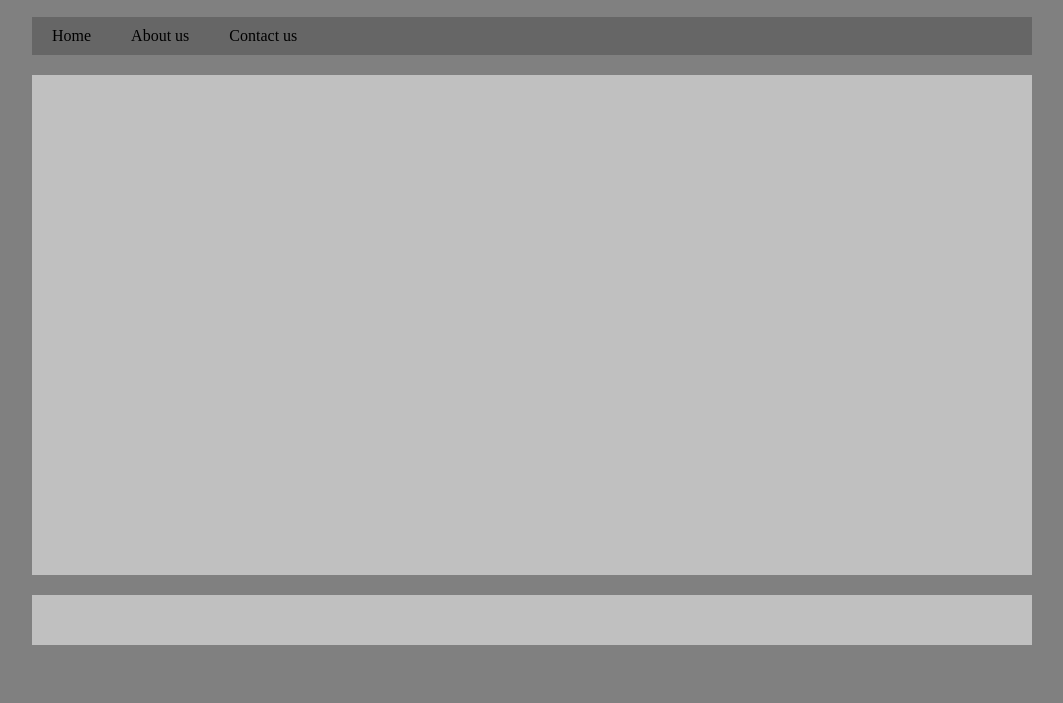
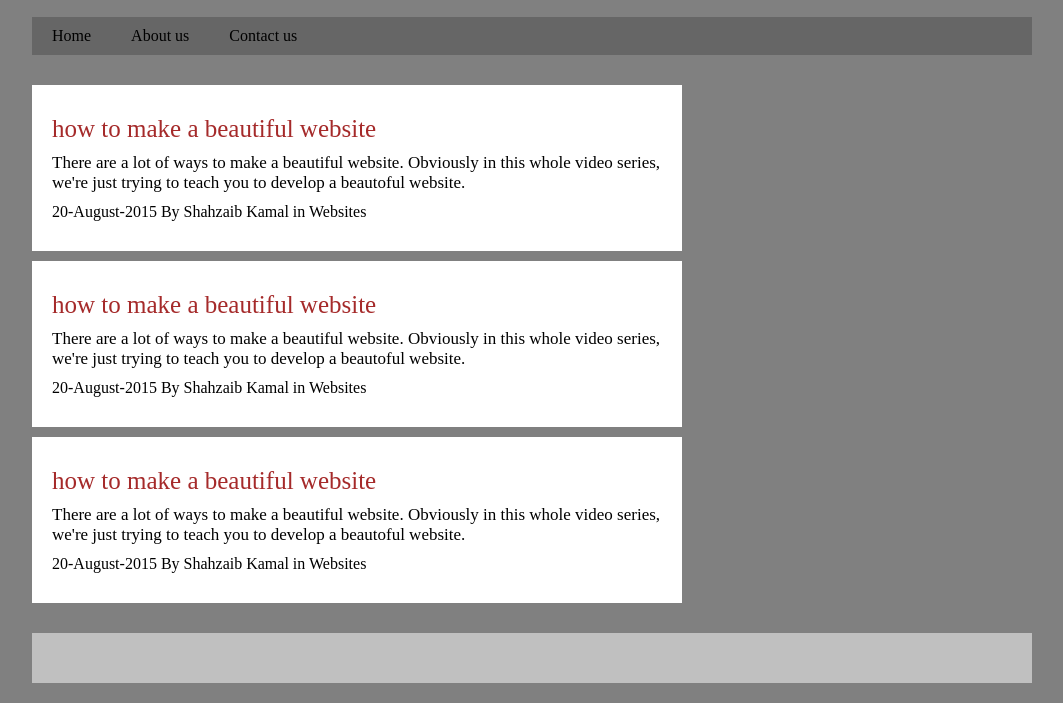
Before and after one commit to destino92/html5-css3-project, a plain HTML site: page index.html in a window 1280 px wide. Shown: the part 100-803 px from the top of the page, without its empty margins (108-1171 px from the left). Drawn offline with Linux system fonts and the light colour scheme.

Commit message:
feat: created article area.

```diff
--- a/index.html
+++ b/index.html
@@ -18,15 +18,36 @@
 			</nav>
 			<main>
 				<section id="sec1">
-					<article></article>
-					<article></article>
-					<article></article>
+					<article>
+						<div class="title">how to make a beautiful website</div>
+						<div class="description">
+							<p>There are a lot of ways to make a beautiful website. Obviously in this whole video series, we're just trying to teach you to develop a beautoful website.</p>
+						</div>
+						<div class="metadata">20-August-2015 By Shahzaib Kamal in Websites</div>
+					</article>
+
+					<article>
+						<div class="title">how to make a beautiful website</div>
+						<div class="description">
+							<p>There are a lot of ways to make a beautiful website. Obviously in this whole video series, we're just trying to teach you to develop a beautoful website.</p>
+						</div>
+						<div class="metadata">20-August-2015 By Shahzaib Kamal in Websites</div>
+					</article>
+
+					<article>
+						<div class="title">how to make a beautiful website</div>
+						<div class="description">
+							<p>There are a lot of ways to make a beautiful website. Obviously in this whole video series, we're just trying to teach you to develop a beautoful website.</p>
+						</div>
+						<div class="metadata">20-August-2015 By Shahzaib Kamal in Websites</div>
+					</article>
 				</section>
 				<section id="sec2">
 					<aside></aside>
 					<aside></aside>
 					<aside></aside>
 				</section>
+				<div style="clear:both;"></div>
 			</main>
 			<footer></footer>
 		</div>
--- a/style.css
+++ b/style.css
@@ -38,26 +38,44 @@
 
 			nav li:hover {
 				background: #CF5C3F;
+				color: white;
+				cursor: pointer;
 			}
 
 	main {
-		background: silver;
 		width: 1000px;
-		height: 500px;
 		margin: 20px 0;
 	}
 
 		#sec1 {
-
+			float: left;
+			width: 650px;
 		}
 
 		#sec2 {
-
+			float: right;
 		}
 
 			article {
+				background: white;
+				padding: 20px;
+				margin: 10px 0;
+			}
 
-			}
+				.title {
+					color: brown;
+					margin: 10px 0;
+					font-size: 25px;
+				}
+
+				.description {
+					font-size: 17px;
+					line-height: 20px;
+				}
+
+				.metadata {
+					margin: 10px 0;
+				}
 
 	footer {
 		background: silver;
```
